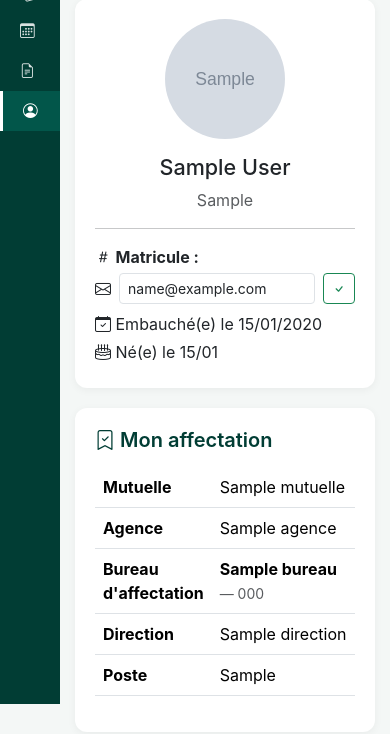
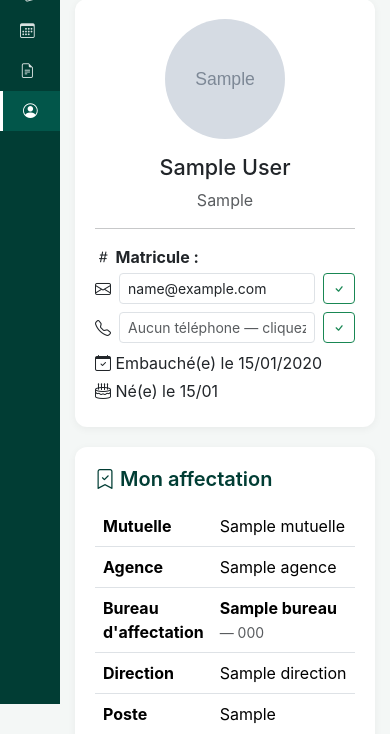
Before and after one commit to alledsi/sirh_acep, a Django app: page /employes/mon-profil/ in a window 390 px wide. Shown: the part 140-874 px from the top of the page. Run offline with Django 5.2, Linux system fonts and the light colour scheme; the visitor is signed in with stand-in values (Sample User, id 1); data comes from the database, SQL or seed files in the repository; tables that the repository leaves empty hold one stand-in row (values such as "Sample post"); grey boxes marked "Sample" are stand-in pictures.

Commit message:
Auto-edition email + telephone par l'employe depuis Mon profil

```diff
--- a/apps/employees/urls.py
+++ b/apps/employees/urls.py
@@ -6,7 +6,7 @@ from . import views
 app_name = 'employees'
 
 urlpatterns = [
-    # Employés
+    # Employes
     path('', views.EmployeeListView.as_view(), name='employee_list'),
     path('nouveau/', views.EmployeeCreateView.as_view(), name='employee_create'),
     path('import/', views.EmployeeImportView.as_view(), name='employee_import'),
@@ -18,4 +18,5 @@ urlpatterns = [
     # Mon profil (vue agent)
     path('mon-profil/', views.MyProfileView.as_view(), name='my_profile'),
     path('mon-profil/email/', views.MyEmailUpdateView.as_view(), name='my_email_update'),
+    path('mon-profil/telephone/', views.MyPhoneUpdateView.as_view(), name='my_phone_update'),
 ]
--- a/apps/employees/views.py
+++ b/apps/employees/views.py
@@ -250,7 +250,7 @@ class MyProfileView(LoginRequiredMixin, View):
 DEFAULT_IMPORT_PASSWORD = 'Acep@2026'
 
 
-# ============ Modification de l'email par l'employé lui-même ============
+# ============ Modification email/téléphone par l'employé lui-même ============
 
 class MyEmailUpdateView(LoginRequiredMixin, View):
     """Permet à l'utilisateur connecté de modifier UNIQUEMENT son email."""
@@ -259,7 +259,6 @@ class MyEmailUpdateView(LoginRequiredMixin, View):
         new_email = (request.POST.get('email') or '').strip()
         user = request.user
 
-        # Validation basique
         if new_email:
             from django.core.validators import validate_email
             from django.core.exceptions import ValidationError as DjangoValidationError
@@ -272,6 +271,29 @@ class MyEmailUpdateView(LoginRequiredMixin, View):
         user.email = new_email
         user.save(update_fields=['email'])
         messages.success(request, "Votre email a été mis à jour.")
+        return redirect('employees:my_profile')
+
+
+class MyPhoneUpdateView(LoginRequiredMixin, View):
+    """Permet à l'utilisateur connecté de modifier UNIQUEMENT son téléphone."""
+
+    def post(self, request):
+        import re
+        new_phone = (request.POST.get('phone') or '').strip()
+        user = request.user
+
+        if new_phone:
+            # Format simple : chiffres, espaces, +, - et () autorisés. 8-30 caractères.
+            if not re.match(r'^[\d\s+\-()]{8,30}$', new_phone):
+                messages.error(
+                    request,
+                    "Numéro invalide. Utilisez chiffres, espaces, + ou - (8 caractères minimum)."
+                )
+                return redirect('employees:my_profile')
+
+        user.phone = new_phone
+        user.save(update_fields=['phone'])
+        messages.success(request, "Votre numéro de téléphone a été mis à jour.")
         return redirect('employees:my_profile')
 
 
@@ -462,11 +484,11 @@ class EmployeeImportTemplateView(GlobalAccessRequiredMixin, View):
 
         # Notes en bas
         ws.cell(row=4, column=1, value="Notes :").font = Font(bold=True)
-        ws.cell(row=5, column=1, value="• direction et bureau peuvent être donnés par CODE ou par NOM.")
-        ws.cell(row=6, column=1, value="• poste = texte libre (ex : Caissier, Chargé clientèle, Directeur d'agence...).")
-        ws.cell(row=7, column=1, value="• date_naissance et date_embauche au format YYYY-MM-DD ou DD/MM/YYYY.")
-        ws.cell(row=8, column=1, value="• Le mot de passe initial sera Acep@2026 (à changer au 1er login).")
-        ws.cell(row=9, column=1, value="• Le rôle par défaut est AGENT (modifiable ensuite par la RH).")
+        ws.cell(row=5, column=1, value="* direction et bureau : par code ou par nom complet.")
+        ws.cell(row=6, column=1, value="* poste : texte libre (ex Caissier, Charge clientele, Directeur agence...).")
+        ws.cell(row=7, column=1, value="* date_naissance et date_embauche au format YYYY-MM-DD ou DD/MM/YYYY.")
+        ws.cell(row=8, column=1, value="* Mot de passe initial : Acep@2026 (a changer au 1er login).")
+        ws.cell(row=9, column=1, value="* Role par defaut : AGENT (modifiable ensuite par la RH).")
 
         for col, w in enumerate([12, 15, 15, 22, 18, 18, 16, 16], 1):
             ws.column_dimensions[openpyxl.utils.get_column_letter(col)].width = w
--- a/templates/employees/my_profile.html
+++ b/templates/employees/my_profile.html
@@ -42,7 +42,16 @@
           </button>
         </form>
 
-        {% if employee.user.phone %}<p class="mb-1"><i class="bi bi-telephone"></i> {{ employee.user.phone }}</p>{% endif %}
+        <form method="post" action="{% url 'employees:my_phone_update' %}" class="d-flex align-items-center gap-2 mb-2">
+          {% csrf_token %}
+          <i class="bi bi-telephone"></i>
+          <input type="tel" name="phone" value="{{ employee.user.phone }}"
+                 placeholder="Aucun téléphone — cliquez pour ajouter"
+                 class="form-control form-control-sm" style="max-width: 220px;">
+          <button type="submit" class="btn btn-sm btn-outline-success" title="Enregistrer mon téléphone">
+            <i class="bi bi-check"></i>
+          </button>
+        </form>
         <p class="mb-1"><i class="bi bi-calendar-check"></i> Embauché(e) le {{ employee.hire_date|date:'d/m/Y' }}</p>
         {% if employee.birth_date %}<p class="mb-1"><i class="bi bi-cake2"></i> Né(e) le {{ employee.birth_date|date:'d/m' }}</p>{% endif %}
       </div>
```
